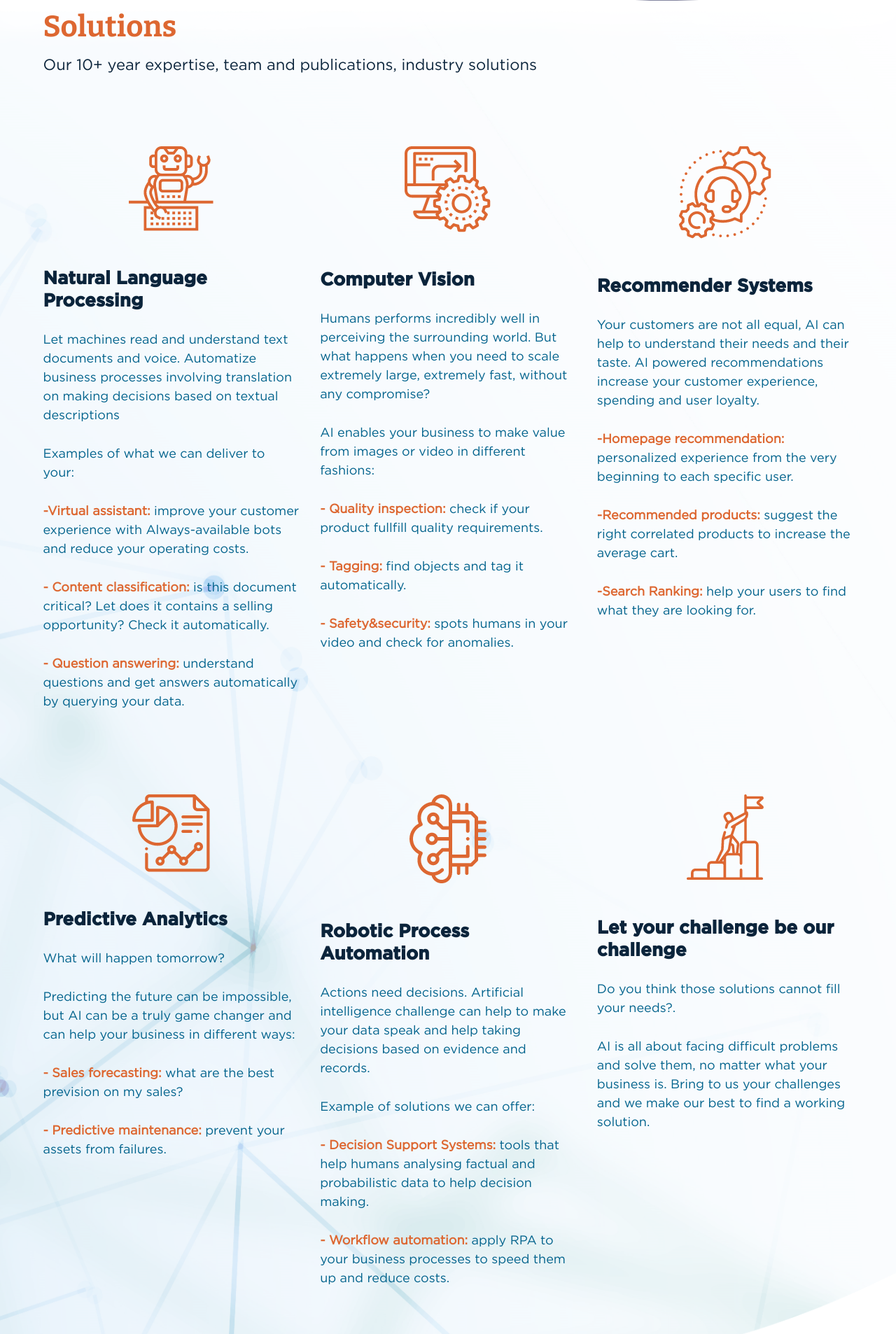
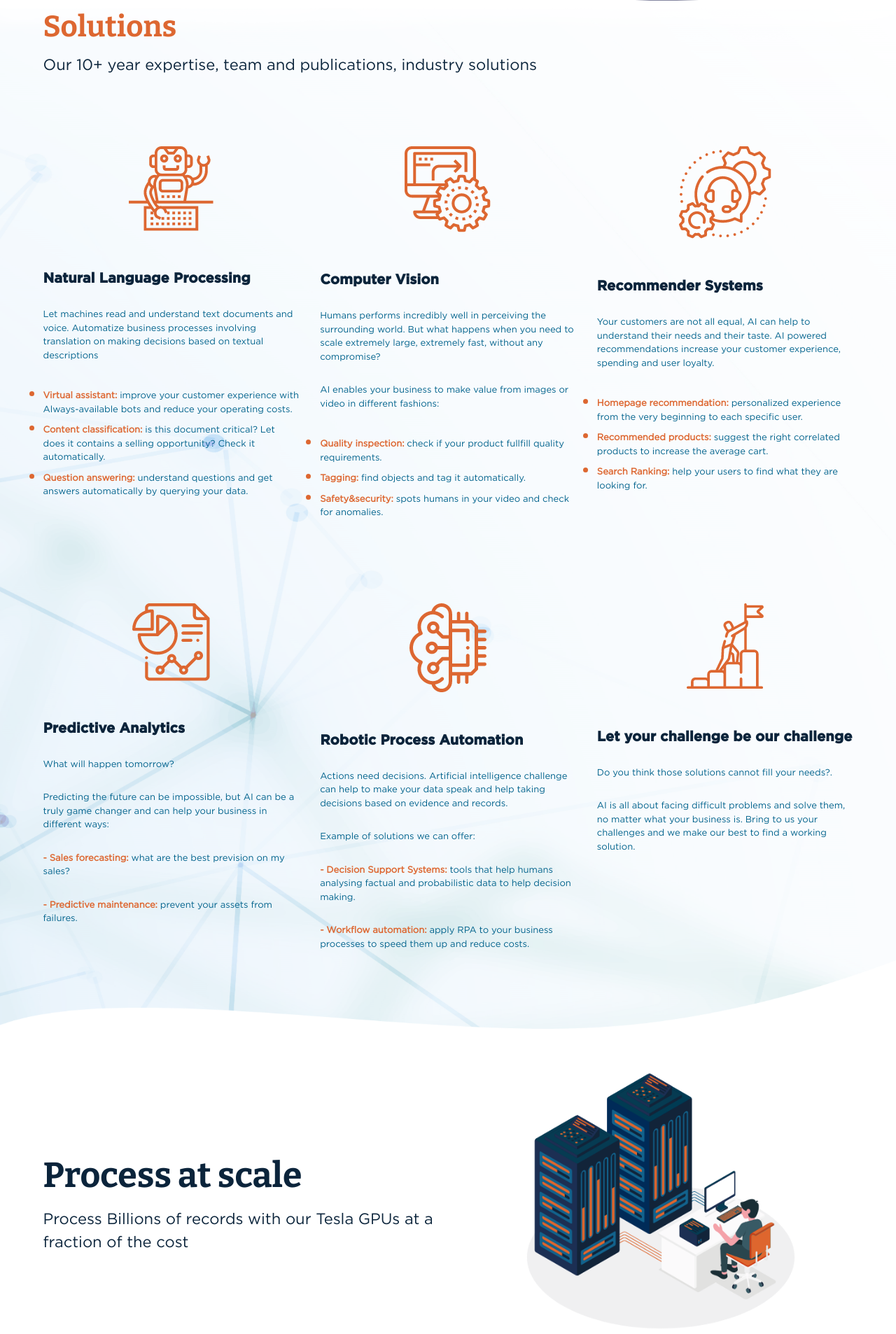
Before and after one commit to romboai/website, a Jekyll site: the page built from index.html, in a window 1280 px wide. Shown: the part 1144-3050 px from the top of the page at 70% size. Built offline with Jekyll 4.4.1, drawn with Linux system fonts in a browser that asks for light colours.

Commit message:
bullet list partial

```diff
--- a/css/custom/style.css
+++ b/css/custom/style.css
@@ -97,7 +97,8 @@ ul {
   padding: 0px; }
 
 li {
-  list-style: none; }
+  color: #DD6731;
+}
 
  .padding{
    padding-right: 0;
@@ -367,14 +368,14 @@ li {
 
 .sol-blk h4 {
   font-weight: 700;
-  font-size: 26px;
+  font-size: 20px;
   font-family: var(--homebold);
   line-height: 32px;
   margin-bottom: 27px;
 }
 
 .sol-blk p {
-  font-size: 18px;
+  font-size: 13px;
   color: #00628C;
   margin-bottom: 28px;
 }
--- a/index.html
+++ b/index.html
@@ -98,11 +98,12 @@ title: "Rombo AI"
                         <h4>Natural Language
                             Processing</h4>
                         <p>Let machines read and understand text documents and voice. Automatize business processes involving translation on making decisions based on textual descriptions </p>
-                        <p>Examples of what we can deliver to your: </p>
-                        <p><b>-Virtual assistant:</b> improve your customer experience with
-                            Always-available bots and reduce your operating costs. </p>
-                        <p><b>- Content classification:</b> is this document critical? Let does it contains a selling opportunity? Check it automatically.</p>
-                        <p><b>- Question answering:</b> understand questions and get answers automatically by querying your data.</p>
+                        <ul>
+                            <li><p><b>Virtual assistant:</b> improve your customer experience with
+                                Always-available bots and reduce your operating costs. </p></li>
+                            <li><p><b>Content classification:</b> is this document critical? Let does it contains a selling opportunity? Check it automatically.</p></li>
+                            <li> <p><b>Question answering:</b> understand questions and get answers automatically by querying your data.</p></li>
+                          </ul>
                     </div>
                 </div>
                 <div class="col-lg-4 col-sm-6">
@@ -111,9 +112,11 @@ title: "Rombo AI"
                         <h4>Computer Vision</h4>
                         <p>Humans performs incredibly well in perceiving the surrounding world. But what happens when you need to scale extremely large, extremely fast, without any compromise?</p>
                         <p>AI enables your business to make value from images or video in different fashions:</p>
-                        <p><b>- Quality inspection:</b> check if your product fullfill quality requirements.</p>
-                        <p><b>- Tagging:</b> find objects and tag it automatically. </p>
-                        <p><b>- Safety&security:</b> spots humans in your video and check for anomalies.</p>
+                        <ul>
+                            <li><p><b>Quality inspection:</b> check if your product fullfill quality requirements.</p></li>
+                            <li><p><b>Tagging:</b> find objects and tag it automatically. </p></li>
+                            <li><p><b>Safety&security:</b> spots humans in your video and check for anomalies.</p></li>
+                        </ul>
                     </div>
                 </div>
                 <div class="col-lg-4 col-sm-6">
@@ -121,9 +124,11 @@ title: "Rombo AI"
                         <img src="img/support.png" alt="">
                         <h4>Recommender Systems</h4>
                         <p>Your customers are not all equal, AI can help to understand their needs and their taste. AI powered recommendations increase your customer experience, spending and user loyalty.</p>
-                        <p><b>-Homepage recommendation: </b> personalized experience from the very beginning to each specific user.</p>
-                        <p><b>-Recommended products:</b>  suggest the right correlated products to increase the average cart. </p>
-                        <p><b>-Search Ranking: </b>  help your users to find what they are looking for.</p>
+                        <ul>
+                            <li><p><b>Homepage recommendation: </b> personalized experience from the very beginning to each specific user.</p></li>
+                            <li><p><b>Recommended products:</b>  suggest the right correlated products to increase the average cart. </p></li>
+                            <li><p><b>Search Ranking: </b>  help your users to find what they are looking for.</p></li>
+                    </ul>
                     </div>
                 </div>
                 <div class="col-lg-4 col-sm-6">
```
Also changed, not shown: 2 other files.
